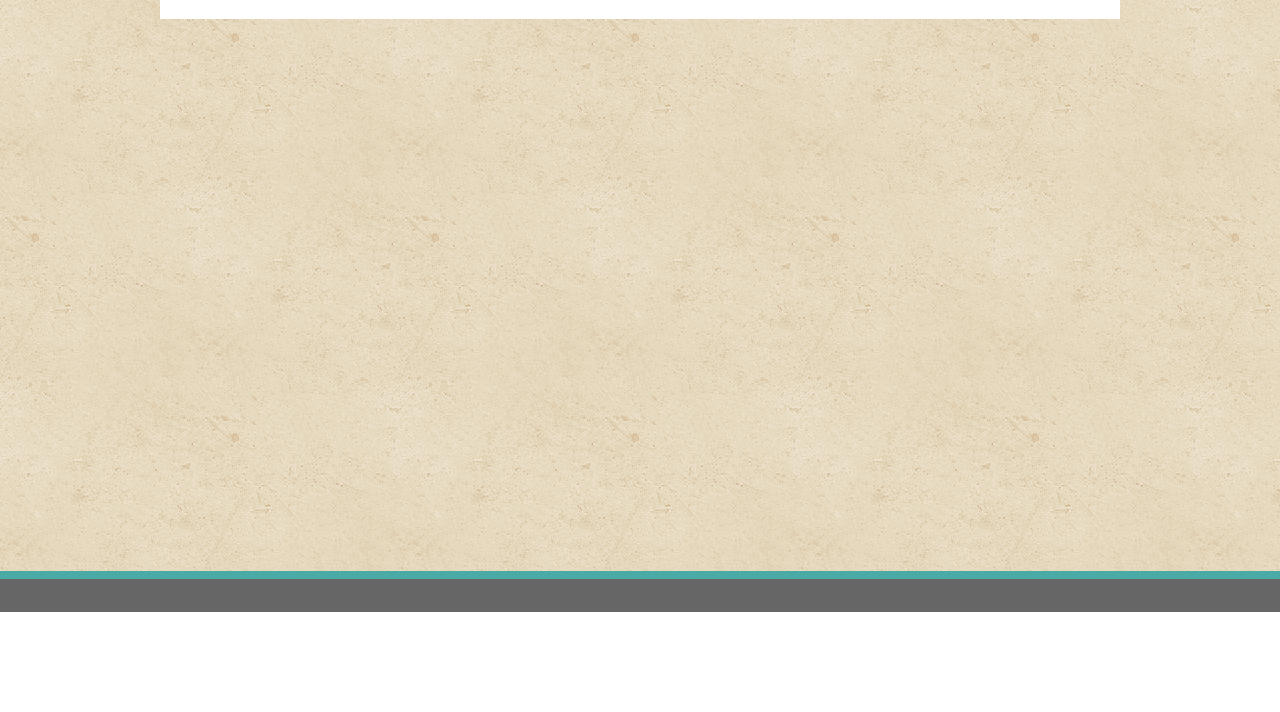
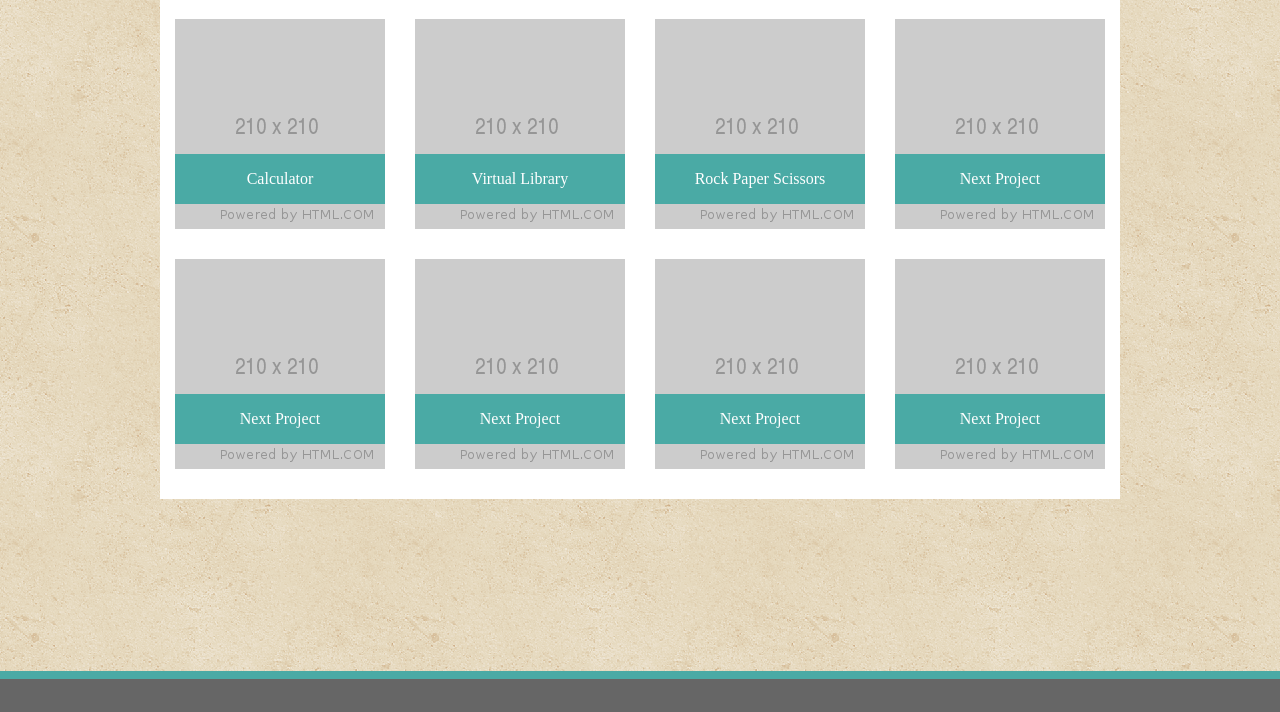
Before and after one commit to Phoenix-99hp/first-portfolio, a plain HTML site: page portfolio.html in a window 1280 px wide. Shown: the part 188-900 px from the top of the page. Before the commit the page ends 800 px from the top, so only its background shows below. Drawn offline with Linux system fonts and the light colour scheme.

Commit message:
Portfolio page completed

```diff
--- a/assets/css/style.css
+++ b/assets/css/style.css
@@ -58,7 +58,7 @@ p {
 
 #backgroundContainer {
     width: 100%;
-    height: 696px;
+    height: 832px;
     background-image: url("../images/vintage-concrete.png");
     text-align: center;
 }
@@ -125,3 +125,68 @@ button {
     width: 924px;
     border-color: initial;
 }
+
+.left {
+    margin-left: 15px;
+}
+
+.portfolioImage {
+    margin-right: 30px;
+    margin-bottom: 30px;
+    float: left;
+}
+
+.right {
+    margin-right: 15px;
+}
+
+.portfolioItem {
+    text-align: center;
+    vertical-align: middle;
+    line-height: 50px;
+    background-color: #4aaaa5;
+    color: white;
+    height: 50px;
+    width: 210px;
+    position: absolute;
+}
+
+.item1 {
+    margin-left: 15px;
+    top: 342px;
+}
+
+.item2 {
+    margin-left: 255px;
+    top: 342px;
+}
+
+.item3 {
+    margin-left: 495px;
+    top: 342px;
+}
+
+.item4 {
+    margin-left: 735px;
+    top: 342px;
+}
+
+.item5 {
+    margin-left: 15px;
+    top: 582px;
+}
+
+.item6 {
+    margin-left: 255px;
+    top: 582px;
+}
+
+.item7 {
+    margin-left: 495px;
+    top: 582px;
+}
+
+.item8 {
+    margin-left: 735px;
+    top: 582px;
+}
--- a/portfolio.html
+++ b/portfolio.html
@@ -20,6 +20,24 @@
     <div id="backgroundContainer">
         <div id="contentContainer">
             <h1 id="sectionHeading">Portfolio</h1>
+            <div class="portfolioItem item1">Calculator</div>
+            <div class="portfolioItem item2">Virtual Library</div>
+            <div class="portfolioItem item3">Rock Paper Scissors</div>
+            <div class="portfolioItem item4">Next Project</div>
+            <div class="portfolioItem item5">Next Project</div>
+            <div class="portfolioItem item6">Next Project</div>
+            <div class="portfolioItem item7">Next Project</div>
+            <div class="portfolioItem item8">Next Project</div>
+
+            <img src="assets/images/210.png" alt="calculator" class="left portfolioImage">
+            <img src="assets/images/210.png" alt="rock paper scissors" class="portfolioImage">
+            <img src="assets/images/210.png" alt="virtual library" class="portfolioImage">
+            <img src="assets/images/210.png" class="right portfolioImage">
+            <img src="assets/images/210.png" class="left portfolioImage">
+            <img src="assets/images/210.png" class="portfolioImage">
+            <img src="assets/images/210.png" class="portfolioImage">
+            <img src="assets/images/210.png" class="right portfolioImage">
+
         </div>
     </div>
 </div>
```
Also changed, not shown: assets/images/210.png (added), assets/images/checkerboard-cross.png (deleted), 3 other files.
